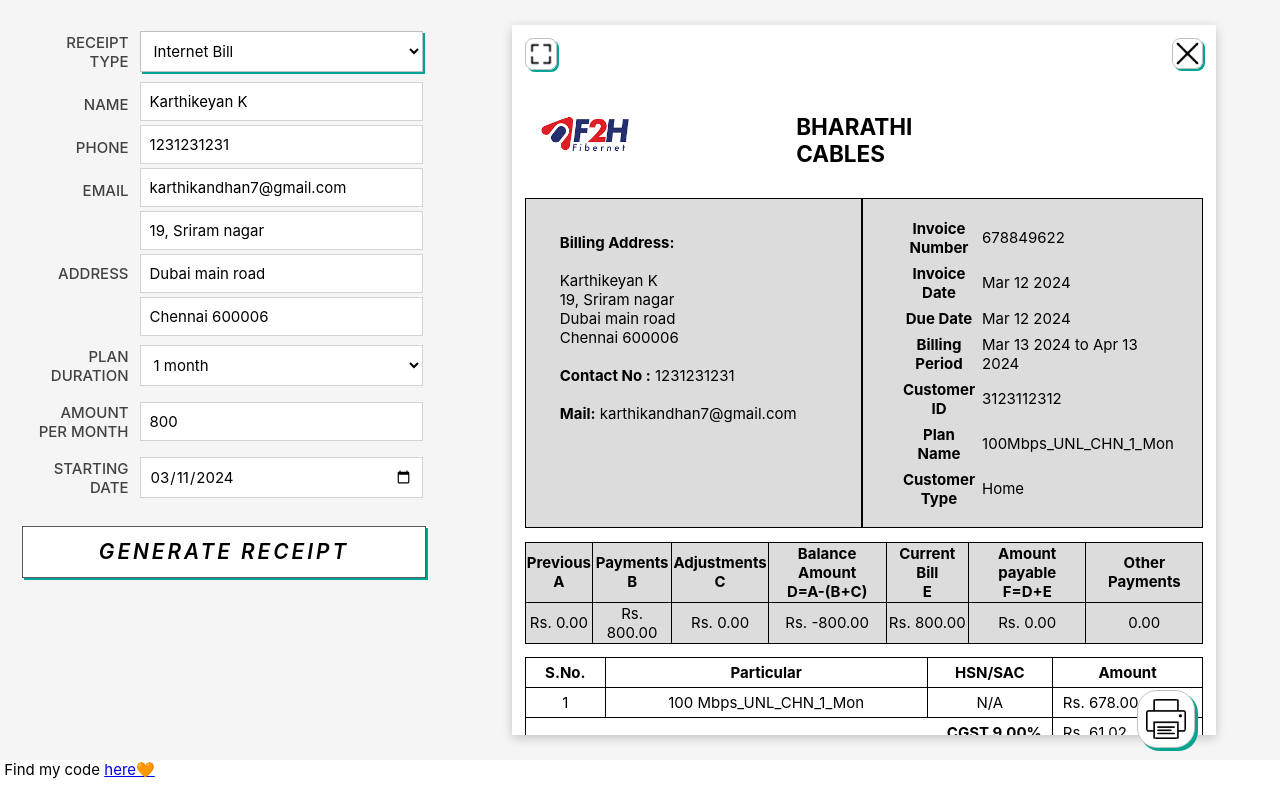
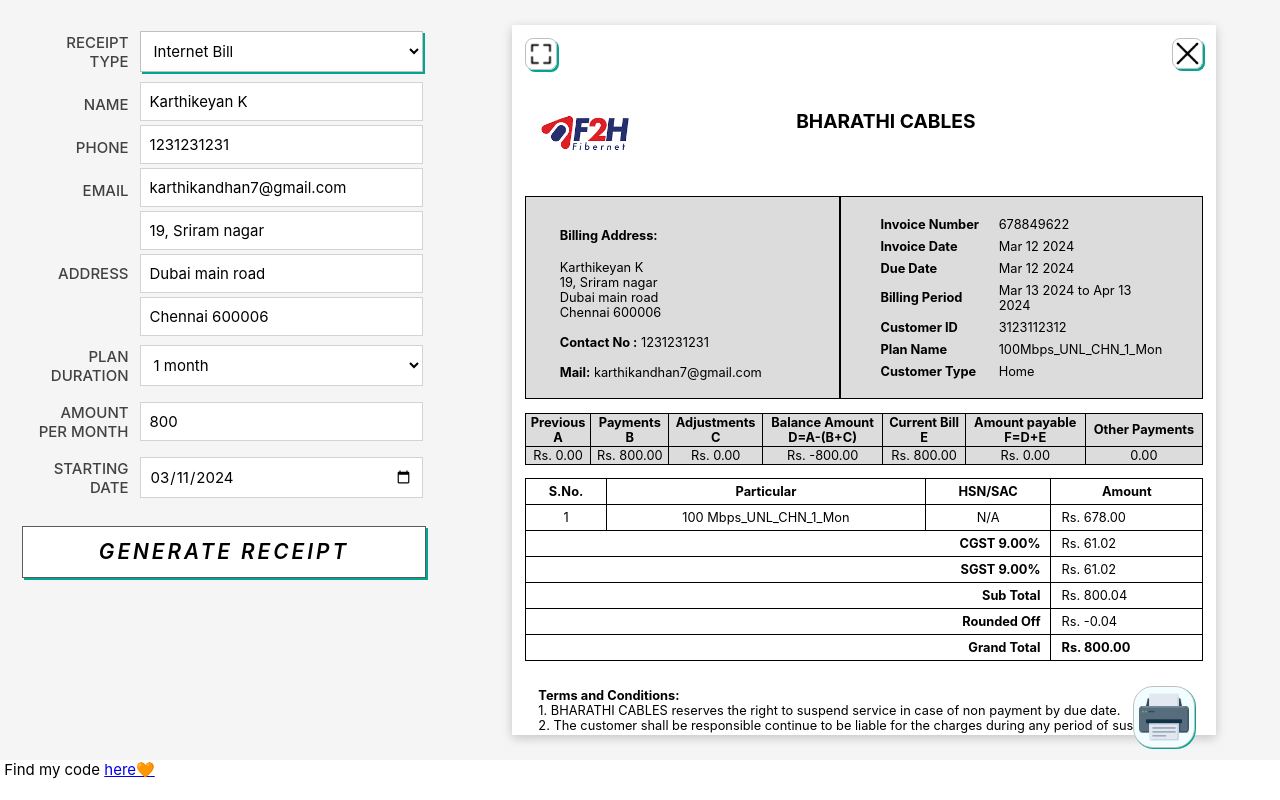
Before and after one commit to KARTHIONGIT/receipt-generate, a React (Create React App) app: page / in a window 1280 px wide. Both pictures are taken after a click on the input "GENERATE RECEIPT". Built offline with nearby package versions, Linux system fonts and the light colour scheme.

Commit message:
Converts to single page output

```diff
--- a/src/Components/PreviewModal/InvoiceDetails/InvoiceDetails.css
+++ b/src/Components/PreviewModal/InvoiceDetails/InvoiceDetails.css
@@ -1,6 +1,6 @@
 .invoiceDetails {
   border: 1.5px solid black;
-  width: 40%;
+  width: 48%;
   min-height: 10%;
 
   padding: 2% 5%;
@@ -8,6 +8,7 @@
     border-spacing: 5px;
     th {
       width: 50%;
+      text-align: left;
     }
   }
 }
--- a/src/Components/PreviewModal/PreviewModal.css
+++ b/src/Components/PreviewModal/PreviewModal.css
@@ -9,6 +9,7 @@
   height: 90%;
   overflow-x: hidden;
   flex: 1;
+  font-size: 0.8rem;
 }
 .previewModal::-webkit-scrollbar-track {
   background-color: #cfcdcd;
@@ -18,7 +19,7 @@
   background-color: #dbdbdb;
 }
 .previewModal::-webkit-scrollbar-thumb {
-  background-color:darkgray
+  background-color: darkgray;
 }
 .previewModal::-webkit-scrollbar-thumb:hover {
   background-color: rgba(1, 165, 146, 0.33);
--- a/src/common/utils/PdfExport/PdfExport.css
+++ b/src/common/utils/PdfExport/PdfExport.css
@@ -2,19 +2,18 @@
   position: absolute;
   bottom: 52px;
   right: 85px;
+  padding: 5px;
   border: 1px solid silver;
-  padding: 8px;
-  background-color: white;
+  background-color:rgb(241, 253, 255);
   border-radius: 20px;
-  border-color: silver;
-  box-shadow: 3px 3px 0 0 rgb(1, 165, 146);
+  box-shadow: 1px 1px 0 0 rgb(1, 165, 146);
   transition: all 0.3s;
 }
 
 .printIcon:hover {
   cursor: pointer;
-  background-color: lightgray;
-  box-shadow: 1px 1px 0 0 rgb(1, 165, 146);
+  background-color:rgb(219, 245, 249);
+  box-shadow: 3px 3px 0 0 rgb(1, 165, 146);
 }
 
 @media screen {
--- a/src/common/utils/PdfExport/PdfExport.js
+++ b/src/common/utils/PdfExport/PdfExport.js
@@ -55,8 +55,8 @@
         alt="save as pdf"
         className="printIcon"
         src={printIcon}
-        width={40}
-        height={40}
+        width={50}
+        height={50}
         onClick={handlePrint}
       />
     </>
```
Also changed, not shown: src/common/graphics/printIcon.png.
